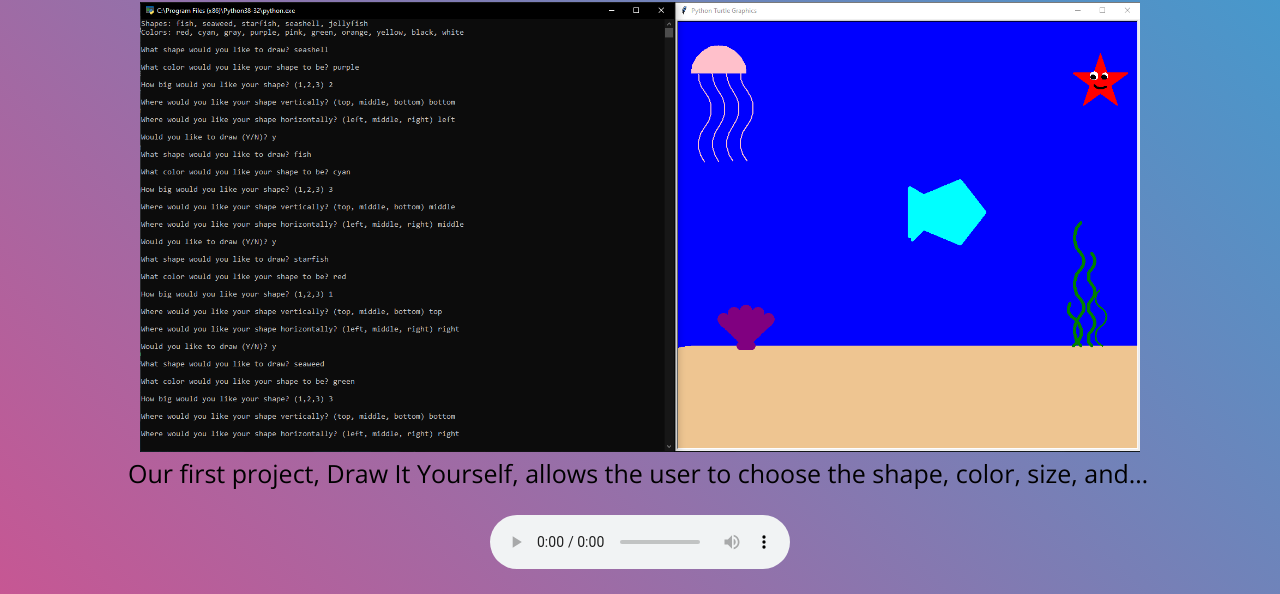
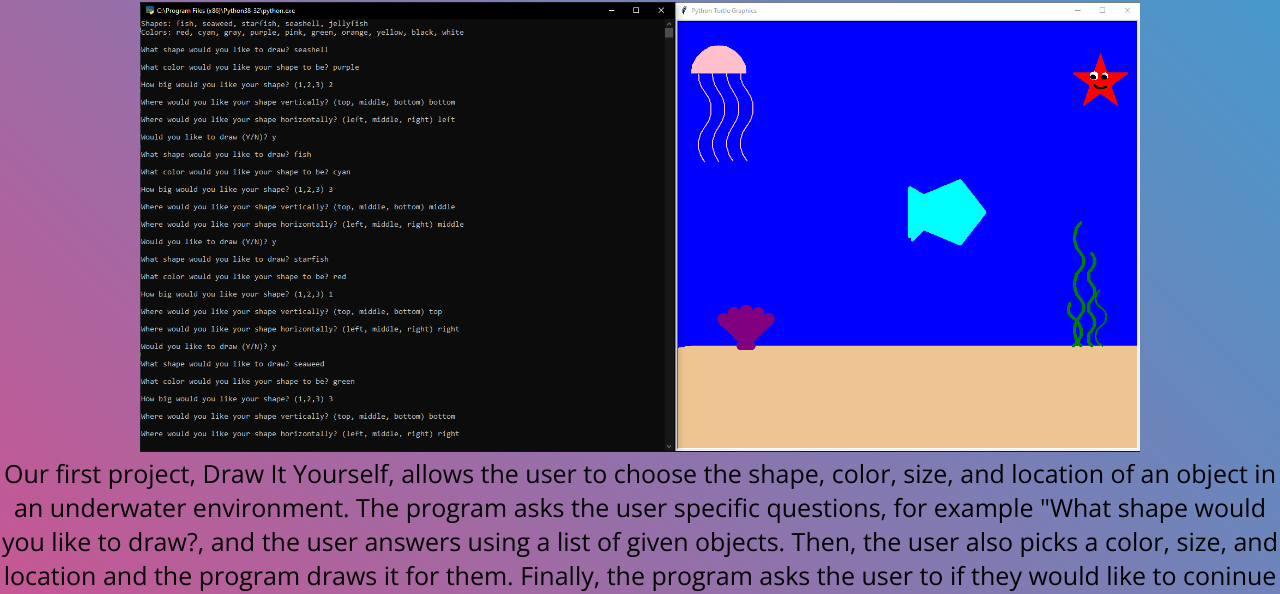
Before and after one commit to jefflayton/jefflayton.github.io, a plain HTML site: page portfolio.html in a window 1280 px wide. Shown: the part 206-800 px from the top of the page. Drawn offline with nearby package versions, Linux system fonts and the light colour scheme.

Commit message:
Update style.css

```diff
--- a/style.css
+++ b/style.css
@@ -65,10 +65,5 @@ h1 {
 .port_text {
 	font-family: "Open Sans";
     	font-size: 25px;
-	display: inline-block;
-	max-width: 80%;
-	height: 1.5em;
-	overflow: hidden;
-	text-overflow: ellipsis;
-	white-space: nowrap;
+	align: center;
 }
```
